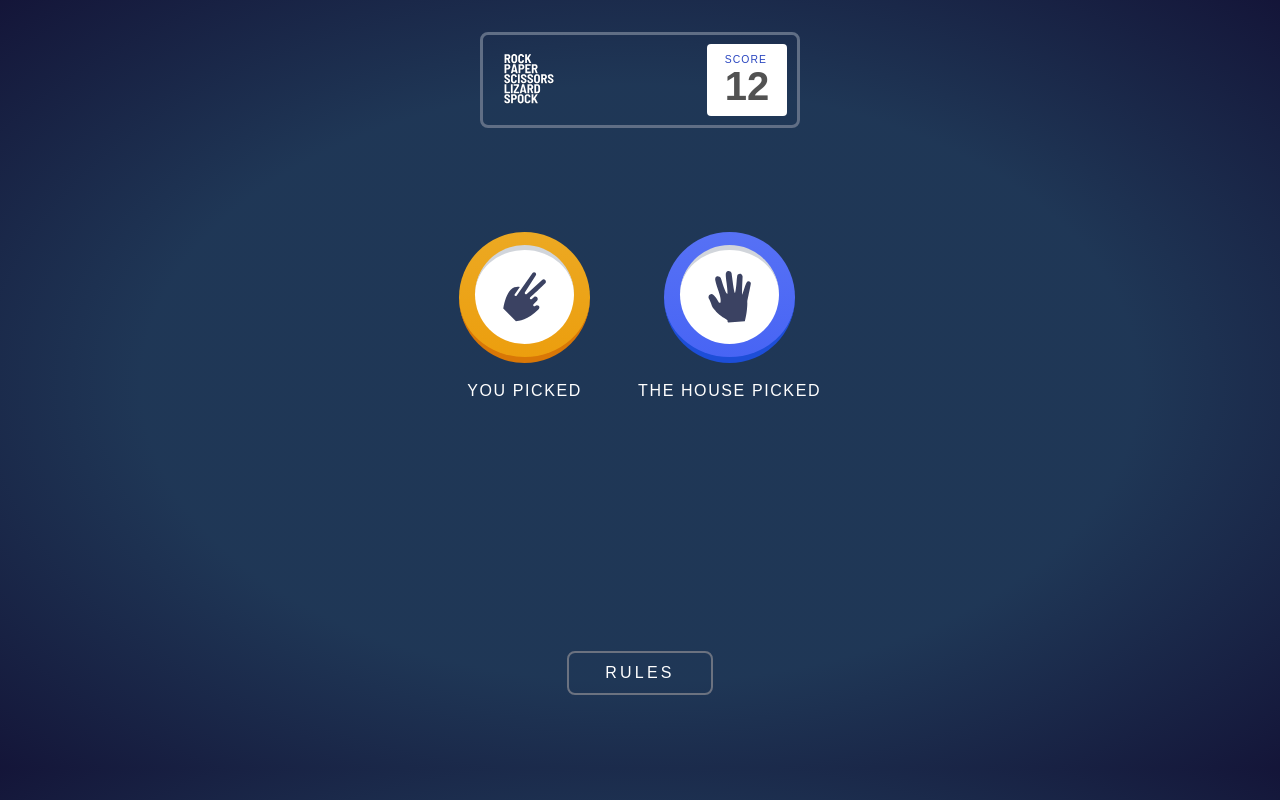
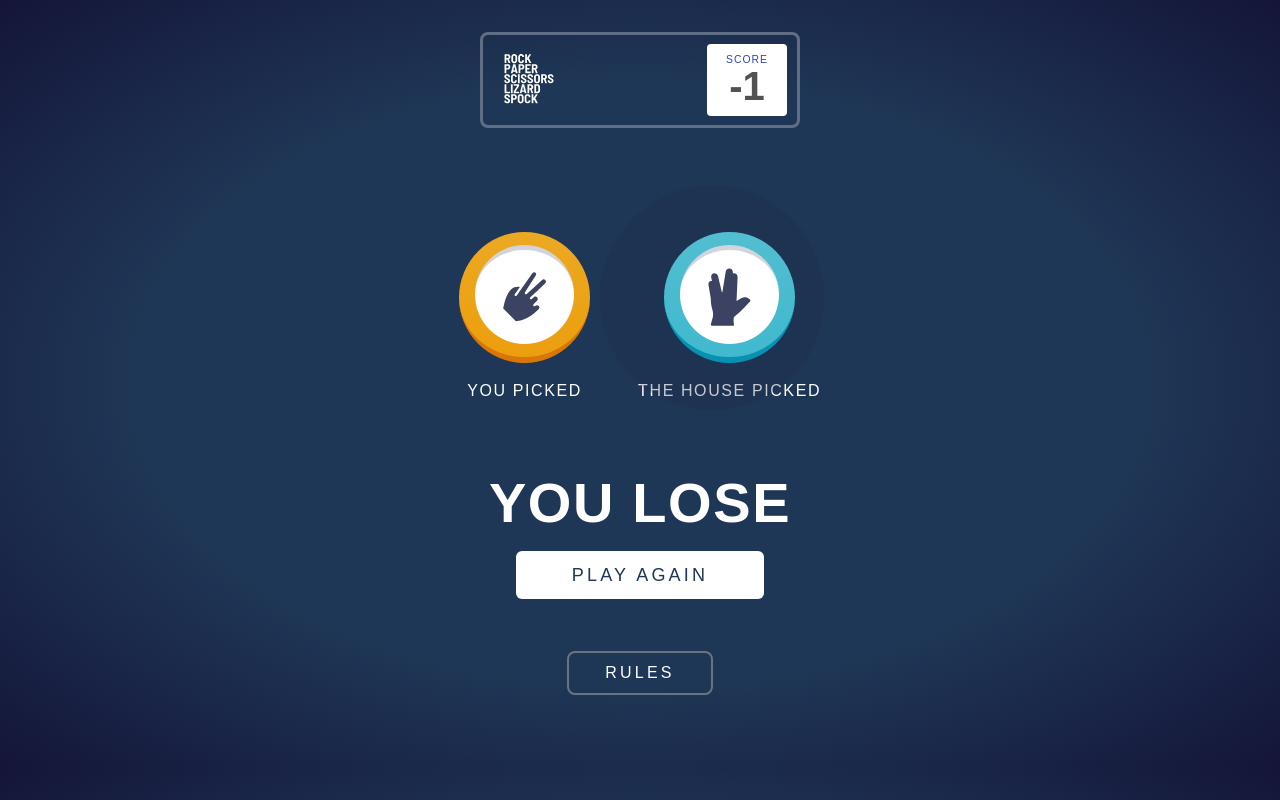
Before and after one commit to metkerr/rock-paper-scissors-react-minigame, a React (Create React App) app: page / in a window 1280 px wide. Both pictures are taken after a click on the element 640 px from the left and 280 px from the top of the page. Built offline with nearby package versions, Linux system fonts and the light colour scheme.

Commit message:
update 80%

```diff
--- a/src/App.jsx
+++ b/src/App.jsx
@@ -1,10 +1,16 @@
 import Header from "./Layouts/Header";
 import Main from "./Layouts/Main";
+import { useState } from "react";
+
 function App() {
+  const [totalScore, setTotalScore] = useState(0);
+  const handleTotalScore = (result) => {
+    setTotalScore(totalScore + result);
+  };
   return (
     <div id="App" className="w-full flex flex-col gap-14">
-      <Header />
-      <Main />
+      <Header totalScore={totalScore} />
+      <Main handleTotalScore={handleTotalScore} />
     </div>
   );
 }
--- a/src/Layouts/Header.jsx
+++ b/src/Layouts/Header.jsx
@@ -1,6 +1,6 @@
 import gameLogo from "../images/logo-bonus.svg";
 
-export default function Header() {
+export default function Header({ totalScore }) {
   return (
     <header className="flex">
       <div
@@ -26,10 +26,10 @@ export default function Header() {
               SCORE
             </p>
             <span
-              className="text-neutral-600 text-4xl font-bold"
+              className="text-neutral-600 text-4xl font-bold text-center"
               style={{ fontSize: "2.5rem" }}
             >
-              12
+              {totalScore}
             </span>
           </div>
         </div>
--- a/src/Layouts/Main.jsx
+++ b/src/Layouts/Main.jsx
@@ -4,20 +4,57 @@ import pentagonPattern from "../images/bg-pentagon.svg";
 import rulesImage from "../images/image-rules-bonus.svg";
 import iconClose from "../images/icon-close.svg";
 
-export default function Main() {
+export default function Main({ handleTotalScore }) {
   const [isRulesOpen, setIsRulesOpen] = useState(false);
-  const [playerPicked, setPlayerPicked] = useState(); //player gacok
+  const [playerPick, setPlayerPick] = useState(); //player gacok
   const [houseGacok, setHouseGacok] = useState();
   const [showHouseGacok, setShowHouseGacok] = useState(false);
-  const [isPlayerWin, setIsPlayerWin] = useState();
+  const [gameResult, setGameResult] = useState();
 
   useEffect(() => {
-    const randomNumPick = (Math.random() * (4 - 0 + 1)) << 0;
+    if (gameResult === "YOU LOSE") {
+      handleTotalScore(-1);
+      return;
+    } else if (gameResult === "YOU WIN") {
+      handleTotalScore(1);
+      return;
+    } else {
+      return;
+    }
+  }, [gameResult]);
+
+  const handleGameOn = (playerGacok) => {
+    const randomNumPick = (Math.random() * (4 - 0 + 1)) << 0; //random index pick 0-4
     const gacokList = ["scissors", "paper", "rock", "lizard", "spock"];
     const gacok = gacokList[randomNumPick];
     setHouseGacok(gacok);
-    setTimeout(() => (setShowHouseGacok(true), setIsPlayerWin(true)), 2055);
-  }, [playerPicked]);
+    setPlayerPick(playerGacok);
+    let result;
+
+    if (gacok === playerGacok) {
+      result = "Tie!";
+    } else if (
+      (gacok === "rock" && playerGacok === "scissors") ||
+      (gacok === "rock" && playerGacok === "lizard") ||
+      (gacok === "scissors" && playerGacok === "paper") ||
+      (gacok === "scissors" && playerGacok === "lizard") ||
+      (gacok === "paper" && playerGacok === "rock") ||
+      (gacok === "paper" && playerGacok === "spock") ||
+      (gacok === "lizard" && playerGacok === "paper") ||
+      (gacok === "lizard" && playerGacok === "spock") ||
+      (gacok === "spock" && playerGacok === "scissors") ||
+      (gacok === "spock" && playerGacok === "rock")
+    ) {
+      result = "YOU LOSE";
+    } else {
+      result = "YOU WIN";
+    }
+
+    setTimeout(() => {
+      setShowHouseGacok(true);
+      setGameResult(result);
+    }, 1600);
+  };
 
   const MainContentHome = () => {
     return (
@@ -30,24 +67,24 @@ export default function Main() {
           <RPS_COIN
             gacok="scissors"
             className="mx-auto"
-            onClick={() => setPlayerPicked("scissors")}
+            onClick={() => handleGameOn("scissors")}
           />
         </span>
         <span className="flex absolute gap-28 top-8">
           <RPS_COIN
             gacok="spock"
             className="-ml-12"
-            onClick={() => setPlayerPicked("spock")}
+            onClick={() => handleGameOn("spock")}
           />
-          <RPS_COIN gacok="paper" onClick={() => setPlayerPicked("paper")} />
+          <RPS_COIN gacok="paper" onClick={() => handleGameOn("paper")} />
         </span>
         <span className="flex absolute gap-12 -bottom-10">
           <RPS_COIN
             gacok="lizard"
             className="-ml-5"
-            onClick={() => setPlayerPicked("lizard")}
+            onClick={() => handleGameOn("lizard")}
           />
-          <RPS_COIN gacok="rock" onClick={() => setPlayerPicked("rock")} />
+          <RPS_COIN gacok="rock" onClick={() => handleGameOn("rock")} />
         </span>
       </div>
     );
@@ -57,28 +94,68 @@ export default function Main() {
     return (
       <div
         id="user-play"
-        className="text-white tracking-widest flex mb-48 mt-12"
+        className={`text-white tracking-widest flex flex-col mt-12 ${
+          gameResult ? "-mb-1" : "mb-48"
+        }`}
       >
         <div id="play-wrapper" className="flex mx-auto gap-12">
           <div id="player-picked" className="flex flex-col gap-4">
-            <RPS_COIN gacok={playerPicked} size={8.2} />
+            <div className="relative">
+              {gameResult === "YOU WIN" && (
+                <div className="w-32 h-32 rounded-full bg-dark-blue absolute z-0 animate-ping" />
+              )}
+              <RPS_COIN
+                gacok={playerPick}
+                size={8.2}
+                className="z-10 relative"
+              />
+            </div>
             <span className="text-center">YOU PICKED</span>
           </div>
           <div id="house-picked" className="flex flex-col gap-4">
             {showHouseGacok ? (
-              <RPS_COIN gacok={houseGacok} size={8.2} className="mx-auto" />
+              <div className="relative flex">
+                {gameResult === "YOU LOSE" && (
+                  <div className="w-32 h-32 rounded-full bg-dark-blue absolute z-0 animate-ping left-2.5 top-0.5" />
+                )}
+                <RPS_COIN
+                  gacok={houseGacok}
+                  size={8.2}
+                  className="mx-auto relative z-10"
+                />
+              </div>
             ) : (
               <div
                 id="house-gacok-placeholder"
                 className="rounded-full flex mx-auto"
                 style={{ width: "8.2rem", height: "8.2rem" }}
               >
-                <div className="w-28 h-28 rounded-full bg-dark-blue m-auto opacity-60 animate-bounce"></div>
+                <div className="w-28 h-28 rounded-full bg-dark-blue m-auto opacity-60 animate-bounce" />
               </div>
             )}
             <span className="text-center">THE HOUSE PICKED</span>
           </div>
         </div>
+        {gameResult && (
+          <div id="game-result-container" className="w-full flex mt-2">
+            <div
+              id="game-result-wrapper"
+              className="mx-auto mt-16 flex gap-5 flex-col text-center"
+            >
+              <p className="text-5xl font-bold" style={{ fontSize: "3.5rem" }}>
+                {gameResult && gameResult}
+              </p>
+              <button
+                name="Play again"
+                className="py-2.5 px-14 bg-white rounded-md text-radial-1 mx-auto text-lg"
+                style={{ letterSpacing: "0.2rem" }}
+                onClick={() => setPlayerPick(undefined)}
+              >
+                PLAY AGAIN
+              </button>
+            </div>
+          </div>
+        )}
       </div>
     );
   };
@@ -114,7 +191,7 @@ export default function Main() {
   return (
     <main className="min-h-nam mb-10">
       <div id="main-content" className="w-full relative">
-        {playerPicked ? <UserPlay /> : <MainContentHome />}
+        {playerPick ? <UserPlay /> : <MainContentHome />}
       </div>
       <div id="rules" className="text-white tracking-wide w-full relative">
         <div id="rules-wrapper" className="w-full flex">
```
